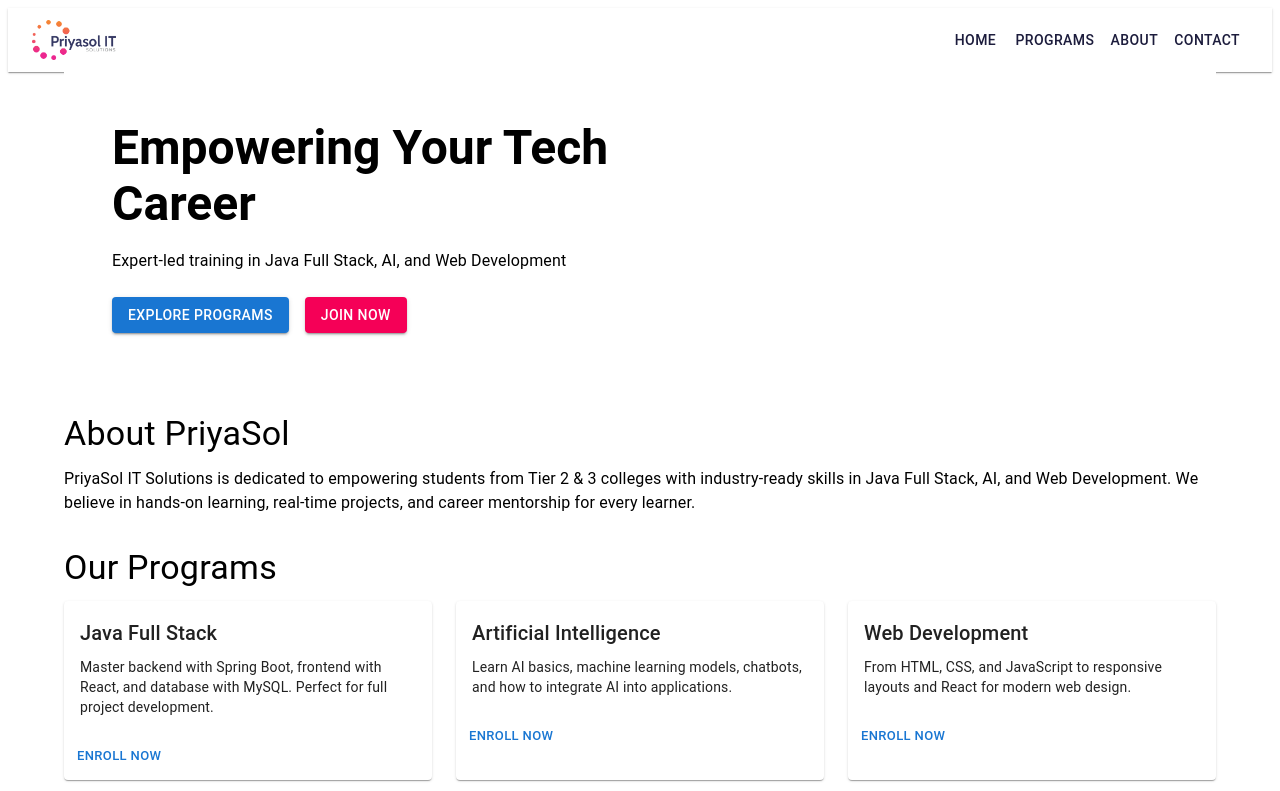
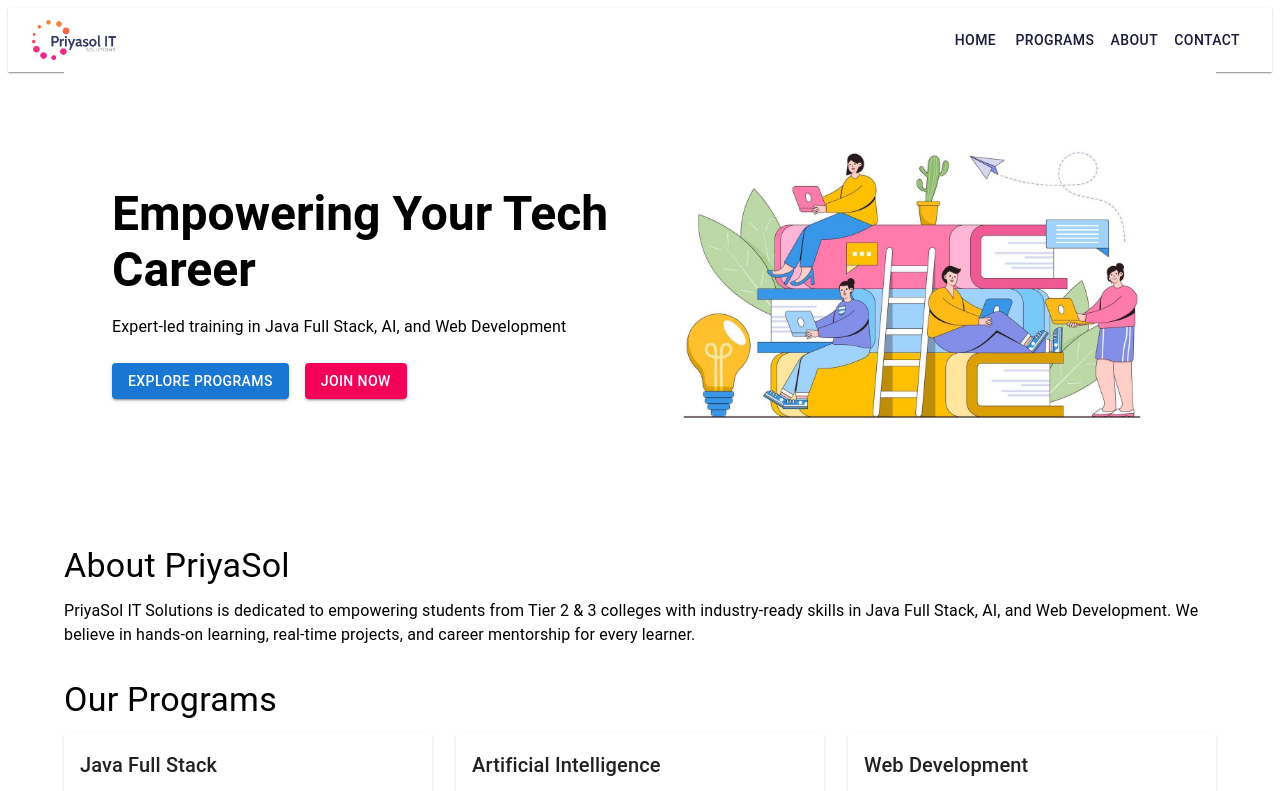
Before and after one commit to priyasol93/priyasol-website, a React (Create React App) app: page / in a window 1280 px wide. Shown: the top 791 px of the page. Built offline with nearby package versions, Linux system fonts and the light colour scheme.

Commit message:
banner added

```diff
--- a/src/components/Hero.js
+++ b/src/components/Hero.js
@@ -1,7 +1,7 @@
 import React from "react";
 import { Box, Typography, Button, Grid } from "@mui/material";
 import { Link } from "react-router-dom";
-// import heroBanner from "../assets/hero-banner.png";
+import heroBanner from "../assets/hero-banner.jpg";
 
 const Hero = () => {
   return (
@@ -32,9 +32,9 @@
             Join Now
           </Button>
         </Grid>
-        {/* <Grid item xs={12} md={6}>
+        <Grid item xs={12} md={6}>
           <img src={heroBanner} alt="Hero" style={{ width: "100%", maxHeight: "400px" }} />
-        </Grid> */}
+        </Grid>
       </Grid>
     </Box>
   );
```
Also changed, not shown: src/assets/hero-banner.jpg (added).
